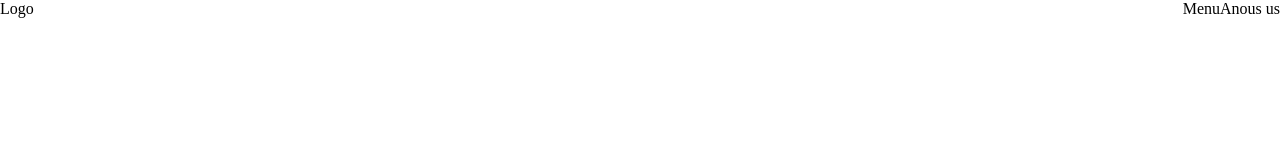
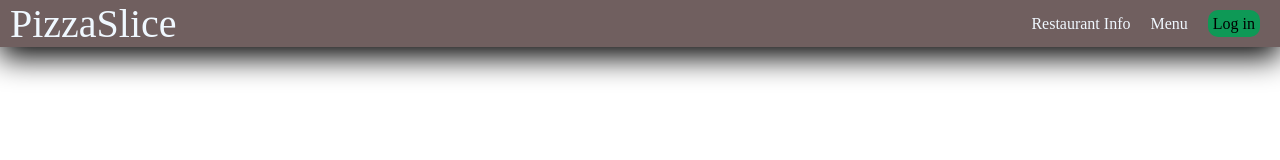
Before and after one commit to ZeLLyBOBA1/PizzaSlice_PP1, a plain HTML site: page index.html in a window 1280 px wide. Drawn offline with Linux system fonts and the light colour scheme.

Commit message:
NavBar early stage

```diff
--- a/index.html
+++ b/index.html
@@ -4,18 +4,23 @@
         <link rel="stylesheet" href="style.css">
     </head>
     <body>
-        <header>
-            <nav>
-                <a class="Logo">Logo</a>
+        <nav>
+            <div class="nav-container">
+                <a class="logo" href="index.html">PizzaSlice</a>
                 <ul>
                     <li>
-                        <a>Menu</a>
+                        <a class="nav-link" href="">Restaurant Info</a>
                     </li>
                     <li>
-                        <a>Anous us</a>
+                        <a class="nav-link" href="">Menu</a>
+                    </li>
+                    <li id="log-in-button">
+                        <a href="">Log in</a>
                     </li>
                 </ul>
-            </nav>
-        </header>
+            </div>
+        </nav>
+        <section>
+        </section>
     </body>
 </html>
--- a/style.css
+++ b/style.css
@@ -1,24 +1,89 @@
+/*
+----------------------------------------------------
+Sets margin and padding equal to 0 for every element ↓↓↓
+*/
 *{
     margin: 0;
     padding: 0;
-    box-sizing: border-box;
 }
+body{
+    overflow-x: hidden  ;
+}
+
+/*
+========================================================
+Navbar settings
+========================================================
+*/
+
+/*
+-------------
+Sticky navbar ↓↓↓
+*/
 nav{
-    position: fixed;
-    top: 0;
-    left: 0;
+    position: sticky;
+    top: 0px;
+}
+
+/*
+----------------
+Navbar container ↓↓↓
+*/
+.nav-container{
+    background-color: rgb(112, 95, 95);
     width: 100%;
+    box-shadow: black 0px 10px 30px;
+    color: aliceblue;
     display: flex;
     justify-content: space-between;
+}
+
+/*
+-----------------
+Logo text styling ↓↓↓
+*/
+nav .logo{
+    margin-left: 10px;
+    font-size: 40px;
+    color: aliceblue;
+    text-decoration: none;
+}
+
+/*
+-------------------------
+Styling for unsorted list ↓↓↓
+*/
+.nav-container ul{
+    list-style: none;
+    display: flex;
+    justify-content: flex-end;
     align-items: center;
+    gap: 20px;
+    margin-right: 20px;
 }
-nav ul{
-    display: flex;
-    flex-direction: row;
-    justify-content: center;
-    align-items: center;
+
+
+.nav-container .nav-link{
+    text-decoration: none;
+    color: aliceblue;
 }
-nav ul li{
-    position: relative;
-    list-style: none;
+
+.nav-container .nav-link:hover{
+text-decoration: underline;
 }
+
+/*
+---------------------
+Log in button styling ↓↓↓
+*/
+#log-in-button a{
+    background-color: rgb(14, 153, 86);
+    color: rgb(0, 0, 0);
+    padding: 5px;
+    border-radius: 10px;
+    text-decoration: none;
+}
+
+#log-in-button:hover{
+    transition: ;
+}
```
Also changed, not shown: photo1717413313.jpeg (added).
